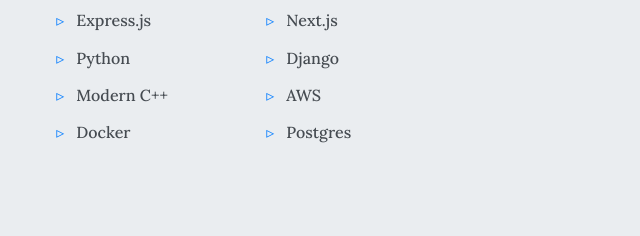
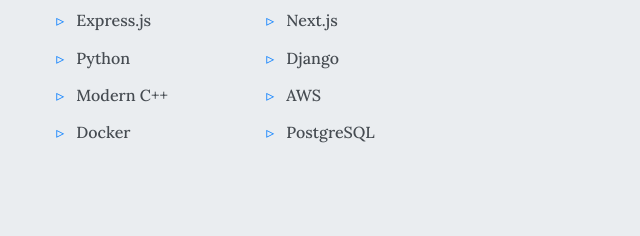
Before and after one commit to lemont037/lemont037.github.io, a plain HTML site: page index.html in a window 1280 px wide. Shown: the part 1286-1522 px from the top of the page, 411-1051 px from the left. Drawn offline with Linux system fonts and the light colour scheme.

Commit message:
Edit on Working Technologies section

```diff
--- a/index.html
+++ b/index.html
@@ -619,7 +619,7 @@ Leonardo Monteiro&#39;s Profile
 
                     <li>Docker</li>
 
-                    <li>Postgres</li>
+                    <li>PostgreSQL</li>
 
                 </ul>
 
```
